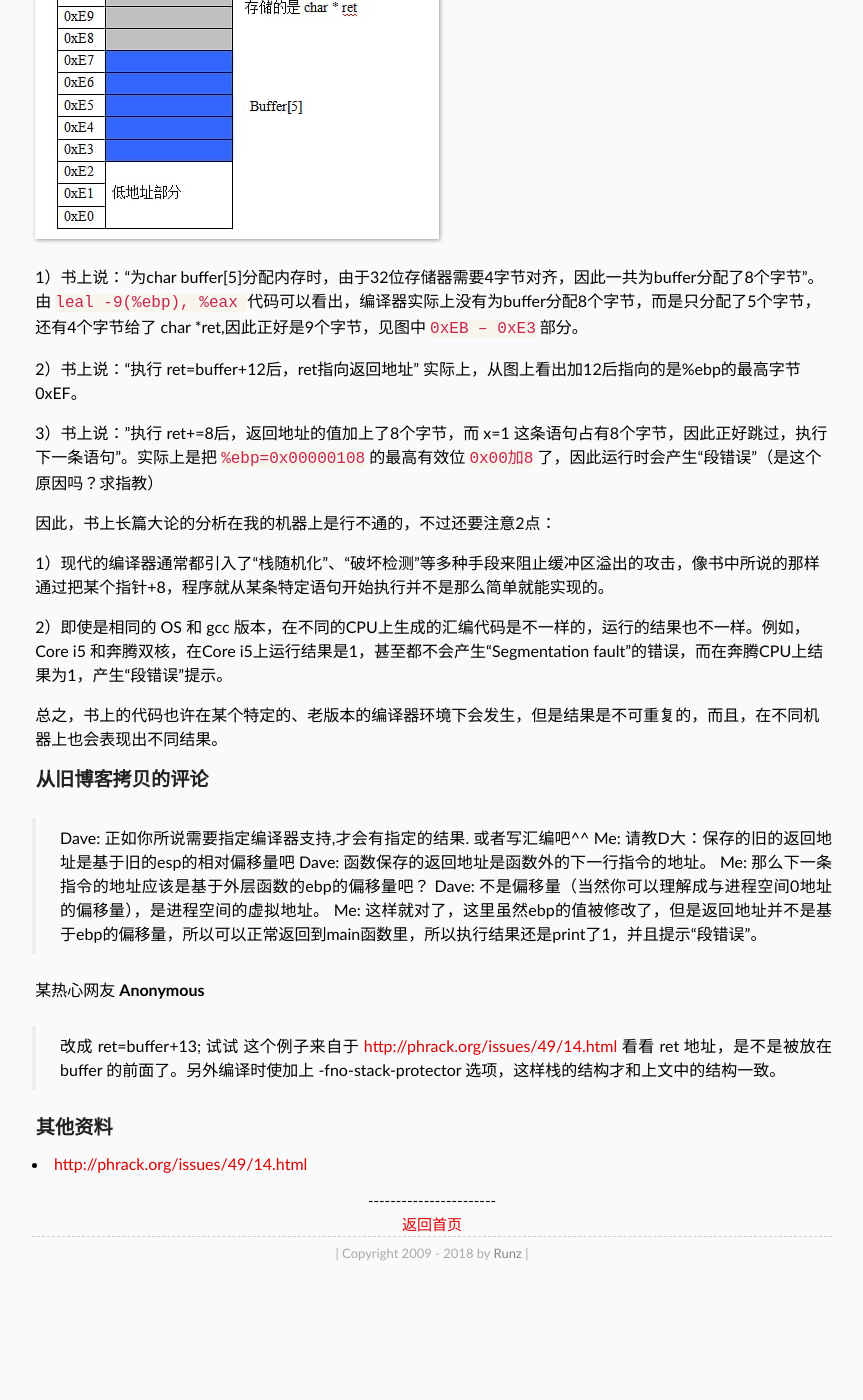
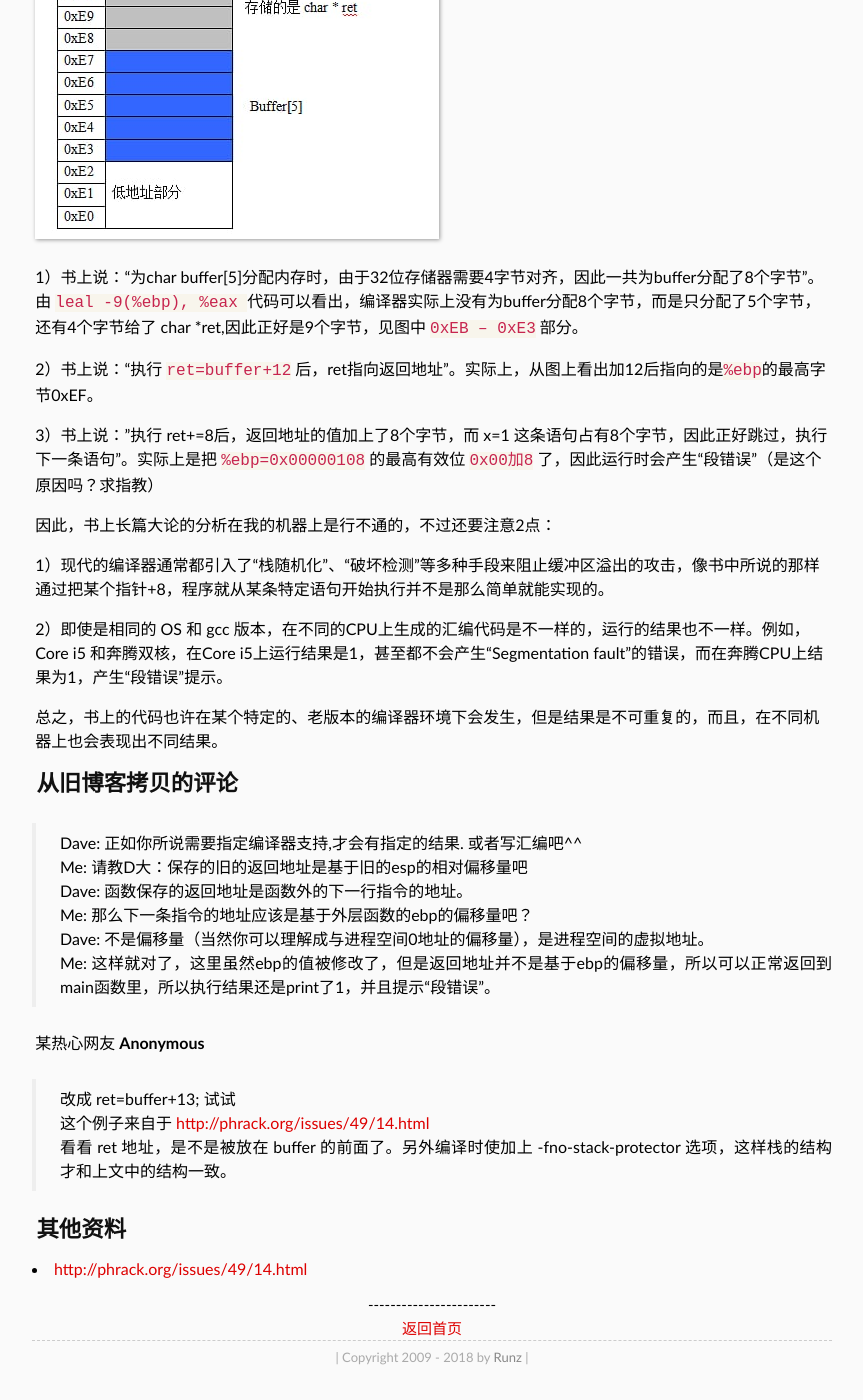
Before and after one commit to shaman7036/runzhen.github.io, a Jekyll site: the page built from _posts/2011-10-01-buffer-overflow.md, in a window 1280 px wide and 1400 px high, scrolled down 1520 px. Shown: the whole window, without its empty margins (208-1071 px from the left). Built offline with Jekyll 4.4.1, drawn with Linux system fonts in a browser that asks for light colours; some web fonts are replaced; comment, search, counter and statistics services are not loaded; before the commit the page ends 2816 px from its top, so only the background shows below that.

```diff
--- a/_posts/2011-10-01-buffer-overflow.md
+++ b/_posts/2011-10-01-buffer-overflow.md
@@ -68,7 +68,7 @@ main:
 1）书上说：“为char buffer[5]分配内存时，由于32位存储器需要4字节对齐，因此一共为buffer分配了8个字节”。
 由 `leal -9(%ebp), %eax `代码可以看出，编译器实际上没有为buffer分配8个字节，而是只分配了5个字节，还有4个字节给了 char *ret,因此正好是9个字节，见图中 `0xEB – 0xE3` 部分。
 
-2）书上说：“执行 ret=buffer+12后，ret指向返回地址” 实际上，从图上看出加12后指向的是%ebp的最高字节0xEF。
+2）书上说：“执行 `ret=buffer+12` 后，ret指向返回地址”。实际上，从图上看出加12后指向的是`%ebp`的最高字节0xEF。
 
 3）书上说："执行 ret+=8后，返回地址的值加上了8个字节，而 x=1 这条语句占有8个字节，因此正好跳过，执行下一条语句"。实际上是把 `%ebp=0x00000108` 的最高有效位 `0x00加8` 了，因此运行时会产生“段错误”（是这个原因吗？求指教）
 
@@ -81,7 +81,7 @@ main:
 总之，书上的代码也许在某个特定的、老版本的编译器环境下会发生，但是结果是不可重复的，而且，在不同机器上也会表现出不同结果。
 
 
-### 从旧博客拷贝的评论
+## 从旧博客拷贝的评论
 
 > Dave: 正如你所说需要指定编译器支持,才会有指定的结果. 或者写汇编吧^^
 > Me: 请教D大：保存的旧的返回地址是基于旧的esp的相对偏移量吧
@@ -98,5 +98,5 @@ main:
 > 看看 ret 地址，是不是被放在 buffer 的前面了。另外编译时使加上 -fno-stack-protector 选项，这样栈的结构才和上文中的结构一致。
 
 
-### 其他资料
+## 其他资料
 -  [http://phrack.org/issues/49/14.html](http://phrack.org/issues/49/14.html)
```
